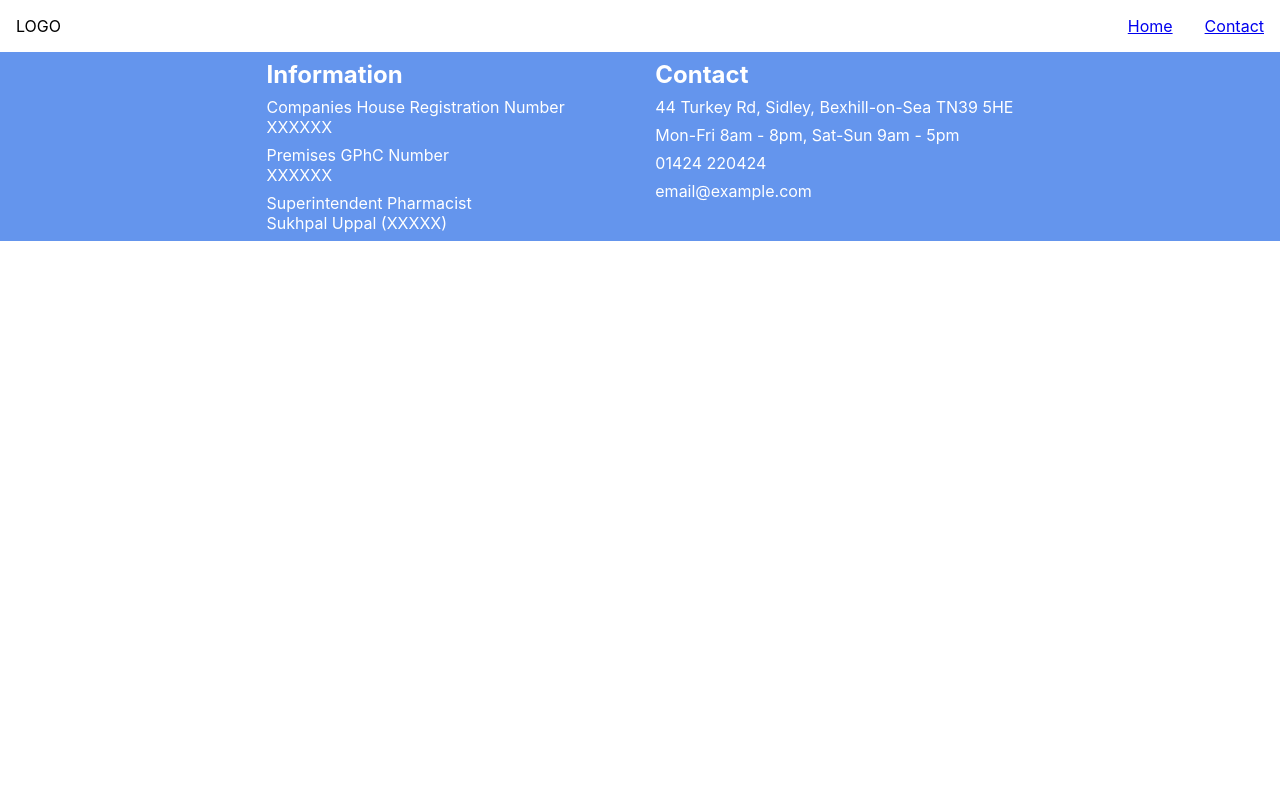
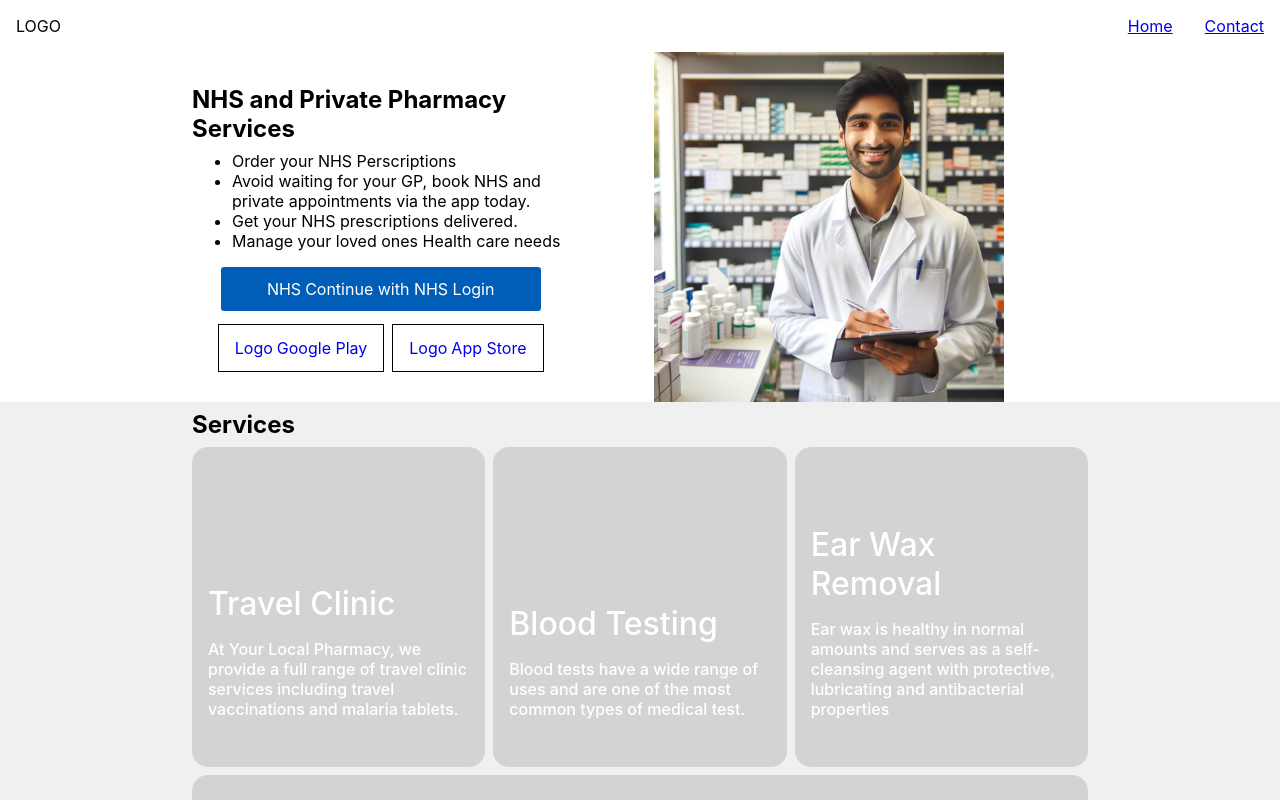
Before and after one commit to AranAtwal/SidleyPharmacy, a React (Create React App) app: page / in a window 1280 px wide. Shown: the top 800 px of the page. Built offline with nearby package versions, Linux system fonts and the light colour scheme.

Commit message:
Changing default destination to Home

```diff
--- a/src/App.js
+++ b/src/App.js
@@ -14,7 +14,7 @@
 				<Navbar />
 				<div className="content">
 					<Routes>
-						<Route path="/Home" element={<Home />} />
+						<Route path="/" element={<Home />} />
 						<Route path="/Contact" element={<Contact />} />
 					</Routes>
 				</div>
--- a/src/components/Navbar/Navbar.js
+++ b/src/components/Navbar/Navbar.js
@@ -21,7 +21,7 @@
 			</div>
 			<ul className={`menu ${menuOpen ? "open" : ""}`}>
 				<li onClick={handleMenuItemClick}>
-					<Link to="/Home">Home</Link>
+					<Link to="/">Home</Link>
 				</li>
 				{/* <li onClick={handleMenuItemClick}>
 					<a href="#">About</a>
```
